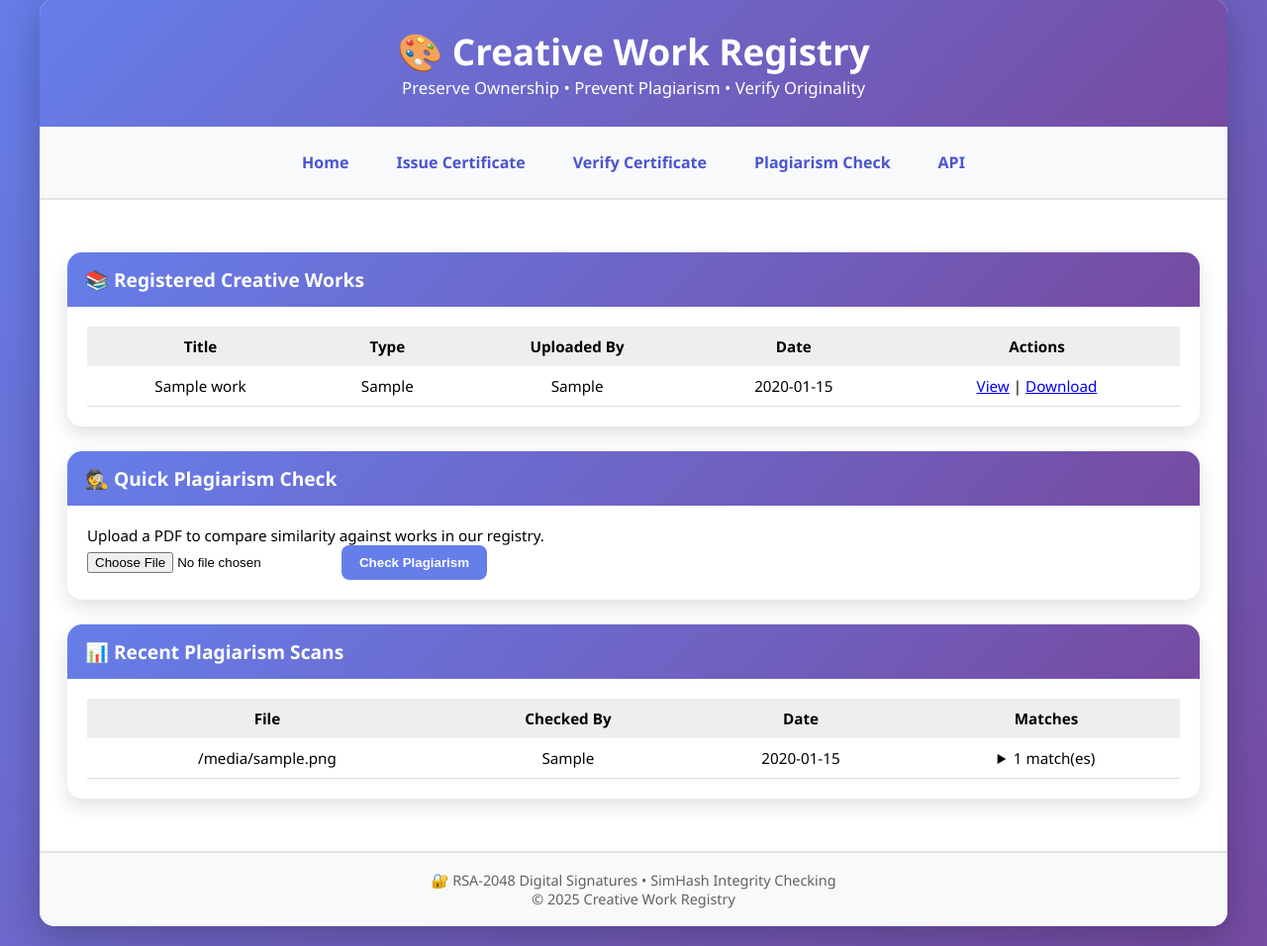
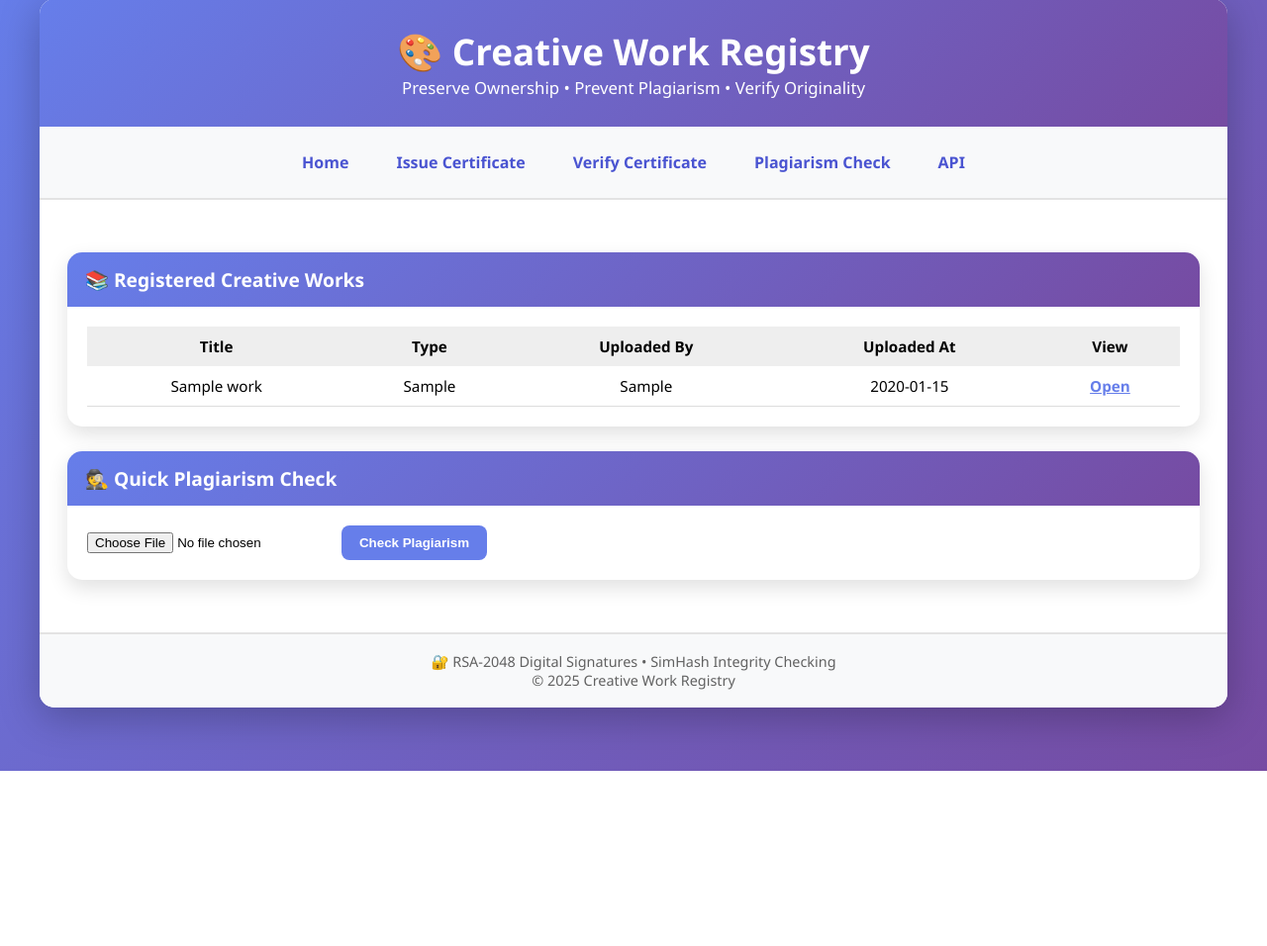
Before and after one commit to Autokade/Software_project, a Flask app: template templates/index.html in a window 1280 px wide. Shown: the part 21-977 px from the top of the page at 99% size. After the commit the page ends 800 px from the top, so only its background shows below. Run offline with Flask 3, Linux system fonts and the light colour scheme; the template is opened without the code that fills it: most values are stand-ins (such as "Sample title", 1, 10 or a date in 2020).

Commit message:
Update index.html

```diff
--- a/templates/index.html
+++ b/templates/index.html
@@ -1,36 +1,38 @@
 {% extends "base.html" %}
-{% block title %}Home{% endblock %}
+
+{% block title %}Home - Creative Registry{% endblock %}
+
 {% block content %}
 
-<!-- ==== Registered Works Card ==== -->
+<!-- Registered Works Section -->
 <div class="card">
     <div class="card-header">
         📚 Registered Creative Works
     </div>
     <div class="card-body">
+        {% if works and works|length > 0 %}
 
-        {% if works %}
             <table class="nice-table">
+                <thead>
                     <tr>
                         <th>Title</th>
                         <th>Type</th>
                         <th>Uploaded By</th>
-                <th>Date</th>
-                <th>Actions</th>
+                        <th>Uploaded At</th>
+                        <th>View</th>
                     </tr>
-
+                </thead>
+                <tbody>
                     {% for w in works %}
                     <tr>
                         <td>{{ w.title }}</td>
                         <td>{{ w.work_type }}</td>
                         <td>{{ w.uploaded_by }}</td>
                         <td>{{ w.uploaded_at[:10] }}</td>
-                <td>
-                    <a href="{{ url_for('work_detail', work_id=w.id) }}">View</a> |
-                    <a href="{{ url_for('download_work', work_id=w.id) }}">Download</a>
-                </td>
+                        <td><a href="{{ url_for('work_detail', work_id=w.id) }}" style="color:#667eea;font-weight:600;">Open</a></td>
                     </tr>
                     {% endfor %}
+                </tbody>
             </table>
 
         {% else %}
@@ -40,78 +42,17 @@
 </div>
 
 
-<!-- ==== Plagiarism Check Card ==== -->
+<!-- Quick Plagiarism Check -->
 <div class="card">
     <div class="card-header">
         🕵️ Quick Plagiarism Check
     </div>
     <div class="card-body">
-
-        <p>Upload a PDF to compare similarity against works in our registry.</p>
-
-        <form method="POST" action="{{ url_for('plagiarism') }}" enctype="multipart/form-data">
-            <input type="file" name="file" accept=".pdf" required>
+        <form action="{{ url_for('plagiarism') }}" method="post" enctype="multipart/form-data">
+            <input type="file" name="file" required>
             <button type="submit">Check Plagiarism</button>
         </form>
-
     </div>
 </div>
 
-
-<!-- ==== Recent Scans Card ==== -->
-{% if plagiarism_reports %}
-<div class="card">
-    <div class="card-header">
-        📊 Recent Plagiarism Scans
-    </div>
-    <div class="card-body">
-
-        <table class="nice-table">
-            <tr>
-                <th>File</th>
-                <th>Checked By</th>
-                <th>Date</th>
-                <th>Matches</th>
-            </tr>
-
-            {% for report in plagiarism_reports %}
-            <tr>
-                <td>{{ report.filename }}</td>
-                <td>{{ report.checked_by }}</td>
-                <td>{{ report.timestamp[:10] }}</td>
-                <td>
-                    {% if report.matches %}
-                        <details>
-                            <summary>{{ report.matches|length }} match(es)</summary>
-                            {% for m in report.matches %}
-                                <div class="match-row">
-                                    <strong>{{ m.title }}</strong><br>
-                                    by {{ m.uploaded_by }}<br>
-
-                                    {% if m.similarity_pct > 90 %}
-                                        <span class="badge red">{{ m.similarity_pct }}% (High Risk!)</span>
-                                    {% elif m.similarity_pct > 70 %}
-                                        <span class="badge orange">{{ m.similarity_pct }}%</span>
-                                    {% else %}
-                                        <span class="badge green">{{ m.similarity_pct }}%</span>
-                                    {% endif %}
-
-                                    <br>
-                                    <a href="{{ url_for('work_detail', work_id=m.work_id) }}">View</a> |
-                                    <a href="{{ url_for('download_work', work_id=m.work_id) }}">Download</a>
-                                </div>
-                            {% endfor %}
-                        </details>
-                    {% else %}
-                        <span style="color:green;">None 🎉</span>
-                    {% endif %}
-                </td>
-            </tr>
-            {% endfor %}
-        </table>
-
-    </div>
-</div>
-{% endif %}
-
 {% endblock %}
```
Lines whose indentation alone changed are shown as unchanged.
